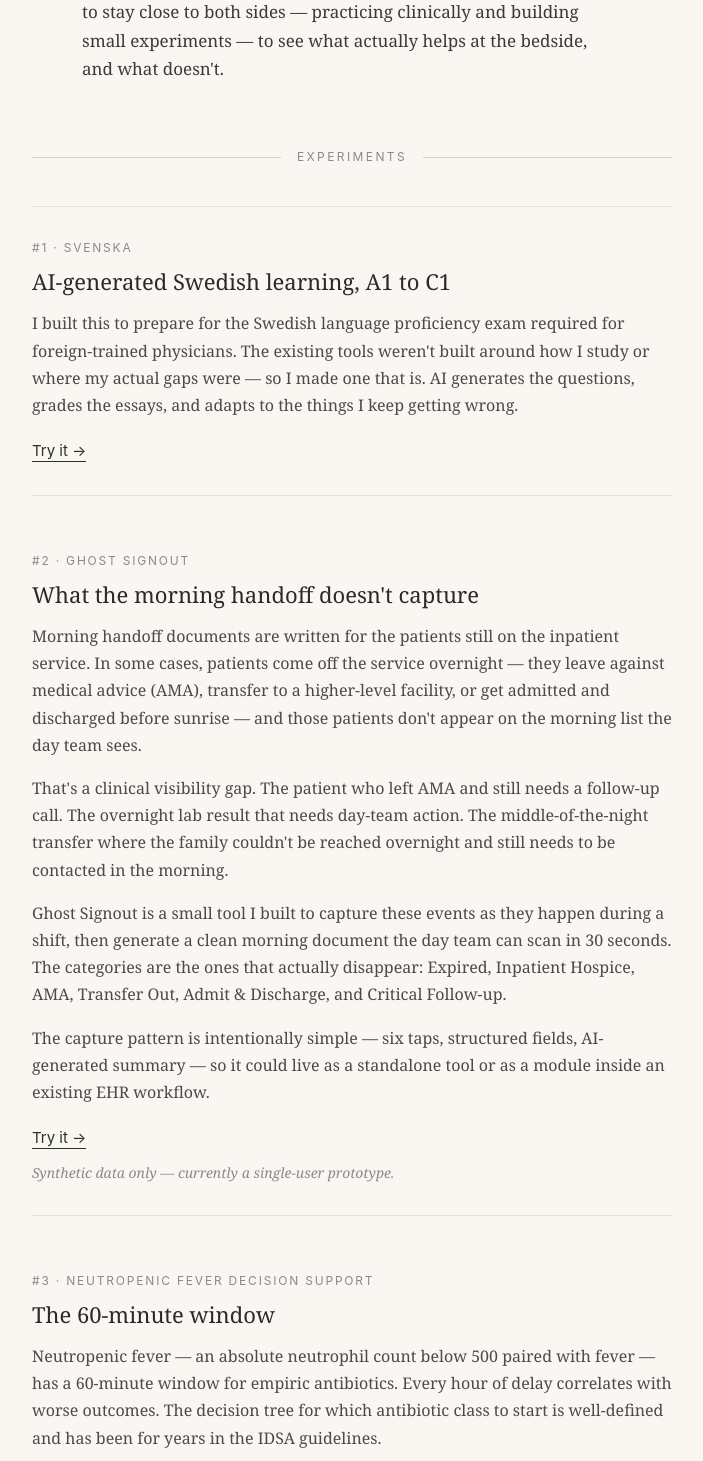
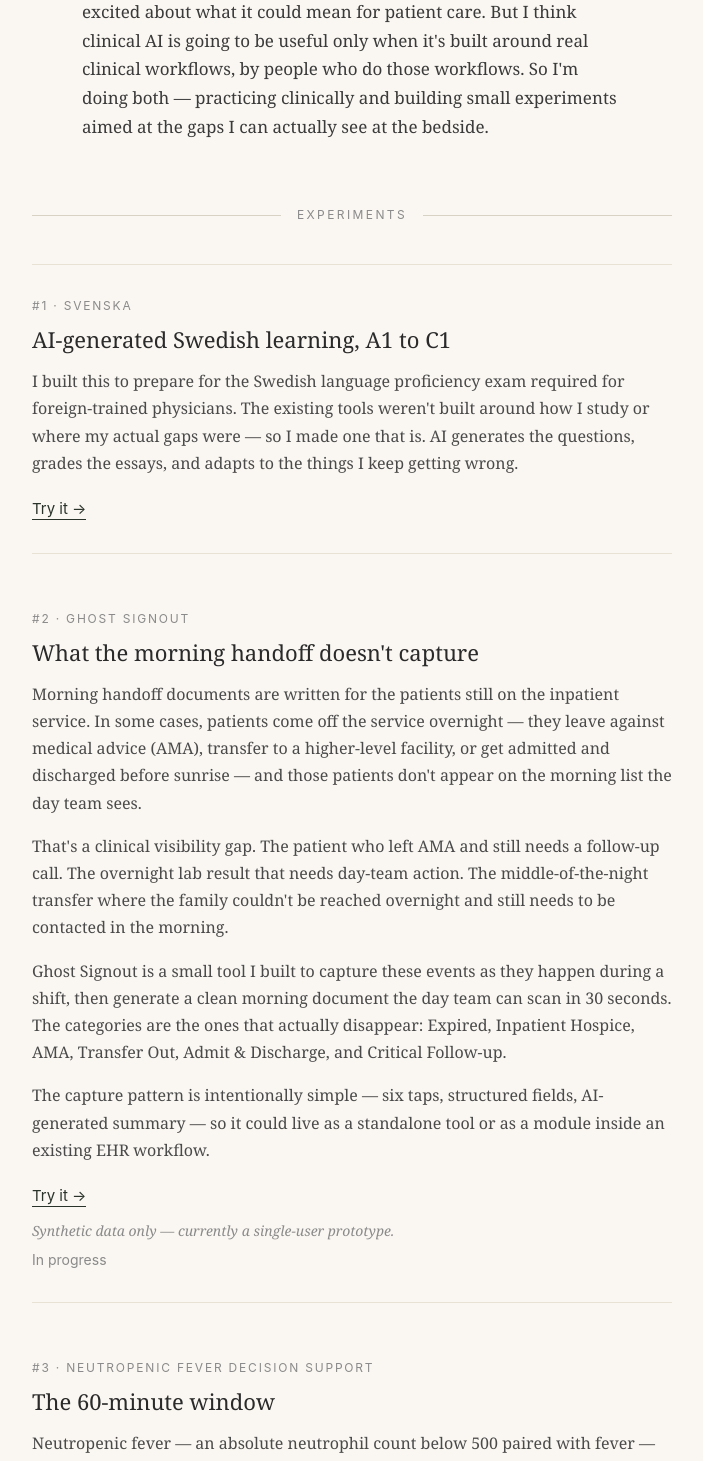
Before and after one commit to RAhroonAI/floviken-site, a Next.js app: page / in a window 1280 px wide. Shown: the part 534-1995 px from the top of the page, without its empty margins (288-991 px from the left). Built offline with nearby package versions, Linux system fonts and the light colour scheme.

Commit message:
Update About paragraph; add 'In progress' marker to Ghost Signout

```diff
--- a/src/app/page.js
+++ b/src/app/page.js
@@ -57,7 +57,7 @@ export default function Home() {
           marginRight: 'auto',
         }}>
           <p style={{ margin: 0 }}>
-            I&apos;m Richard Ahroon &mdash; a US board-certified physician based in Karlstad, Sweden, working part-time in the United States. I can feel the clinical landscape changing as AI tools mature. I&apos;m trying to stay close to both sides &mdash; practicing clinically and building small experiments &mdash; to see what actually helps at the bedside, and what doesn&apos;t.
+            I&apos;m Richard Ahroon &mdash; a US board-certified hospitalist based in Karlstad, Sweden, working part-time as a nocturnist in the United States. The AI landscape is changing fast, and I&apos;m genuinely excited about what it could mean for patient care. But I think clinical AI is going to be useful only when it&apos;s built around real clinical workflows, by people who do those workflows. So I&apos;m doing both &mdash; practicing clinically and building small experiments aimed at the gaps I can actually see at the bedside.
           </p>
         </div>
 
@@ -212,9 +212,18 @@ export default function Home() {
             fontStyle: 'italic',
             color: '#8a8a8a',
             marginTop: '0.75rem',
-            marginBottom: 0,
+            marginBottom: '0.5rem',
           }}>
             Synthetic data only &mdash; currently a single-user prototype.
+          </p>
+          <p style={{
+            fontFamily: '"Inter", -apple-system, sans-serif',
+            fontSize: '0.875rem',
+            color: '#8a8a8a',
+            marginBottom: 0,
+            marginTop: 0,
+          }}>
+            In progress
           </p>
         </div>
 
```
